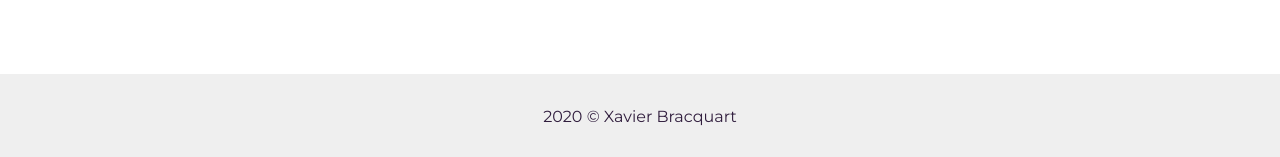
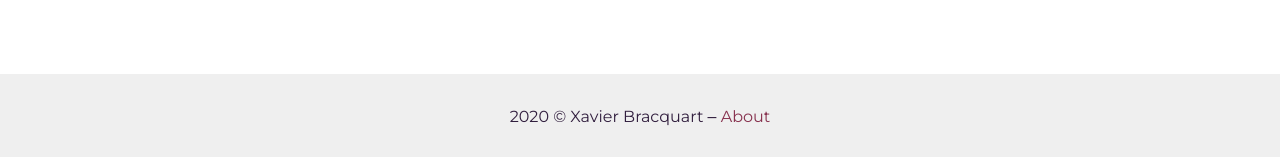
Before and after one commit to xavierbrt/xavierbrt.github.io, a Jekyll site: the page built from index.html, in a window 1280 px wide. Shown: the part 740-897 px from the top of the page. Built offline with Jekyll 4.4.1, drawn with Linux system fonts in a browser that asks for light colours; the list of posts is cut into pages by our own code.

Commit message:
add About link to footer

```diff
--- a/_includes/footer.html
+++ b/_includes/footer.html
@@ -1,5 +1,6 @@
 <footer class="main-footer">
   <div class="copyright">
-    <p>{{site.time | date: '%Y'}} &copy; {{site.author}}</p>
+    <p>{{site.time | date: '%Y'}} &copy; {{site.author}} ‒ <a href="/about" style="text-decoration: none;">About</a>
+    </p>
   </div>
 </footer> <!-- End Footer -->
```
